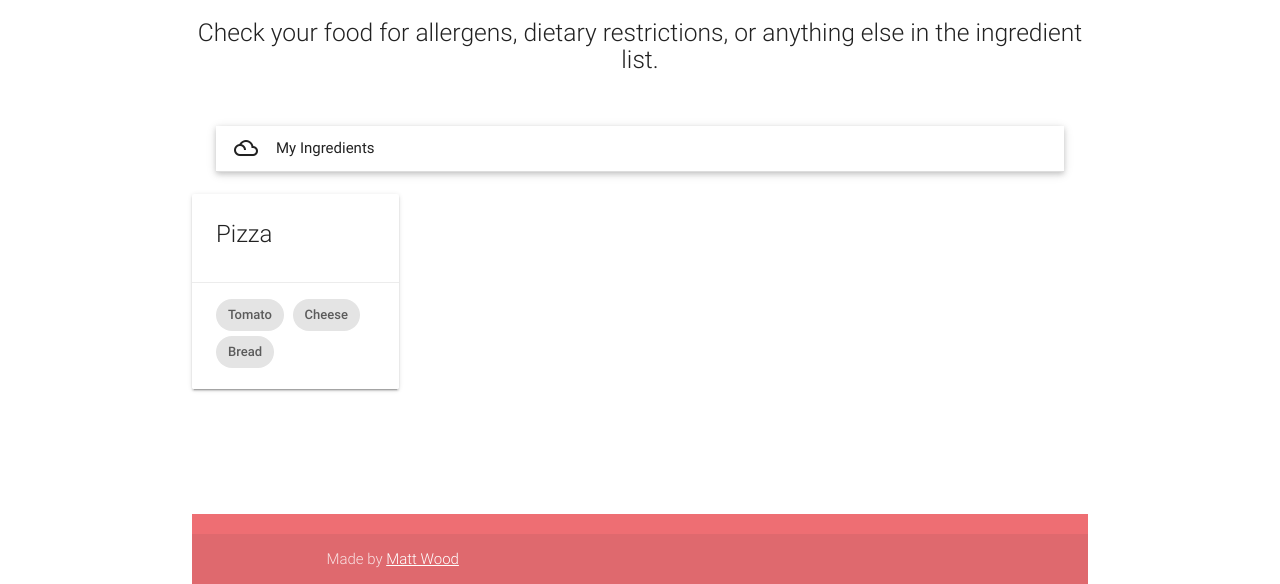
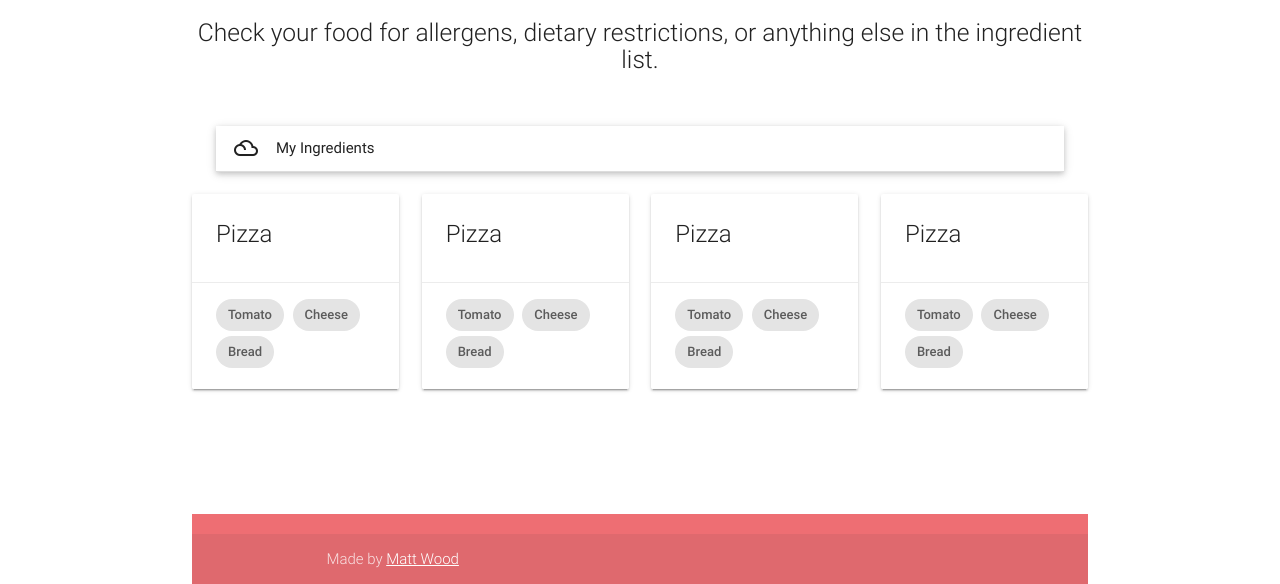
Before and after one commit to GreatBearShark/ingredient-id, a plain HTML site: page index.html in a window 1280 px wide. Shown: the part 243-827 px from the top of the page. Drawn offline with nearby package versions, Linux system fonts and the light colour scheme; a script that the page names is missing.

Commit message:
Logo Corrected, Multiple Cards Added

```diff
--- a/index.html
+++ b/index.html
@@ -12,7 +12,7 @@
 </head>
 <body>
   <nav class="deep-orange darken-4" role="navigation">
-    <div class="nav-wrapper container"><a id="logo-container" href="#" class="brand-logo">Logo</a>
+    <div class="nav-wrapper container"><a id="logo-container" href="#" class="brand-logo">Ingredient Index</a>
       <ul class="right hide-on-med-and-down">
         <li><a href="#">About</a></li>
       </ul>
@@ -59,6 +59,42 @@
             </div>
           </div>
       </div>
+      <div class="col s12 m3">
+        <div class="card">
+          <div class="card-content">
+            <span class="card-title">Pizza</span>
+          </div>
+          <div class="card-action">
+            <div class="chip">Tomato</div>
+            <div class="chip">Cheese</div>
+            <div class="chip">Bread</div>
+          </div>
+        </div>
+    </div>
+    <div class="col s12 m3">
+      <div class="card">
+        <div class="card-content">
+          <span class="card-title">Pizza</span>
+        </div>
+        <div class="card-action">
+          <div class="chip">Tomato</div>
+          <div class="chip">Cheese</div>
+          <div class="chip">Bread</div>
+        </div>
+      </div>
+  </div>
+  <div class="col s12 m3">
+    <div class="card">
+      <div class="card-content">
+        <span class="card-title">Pizza</span>
+      </div>
+      <div class="card-action">
+        <div class="chip">Tomato</div>
+        <div class="chip">Cheese</div>
+        <div class="chip">Bread</div>
+      </div>
+    </div>
+</div>
 
     </div>
     <br><br>
```
